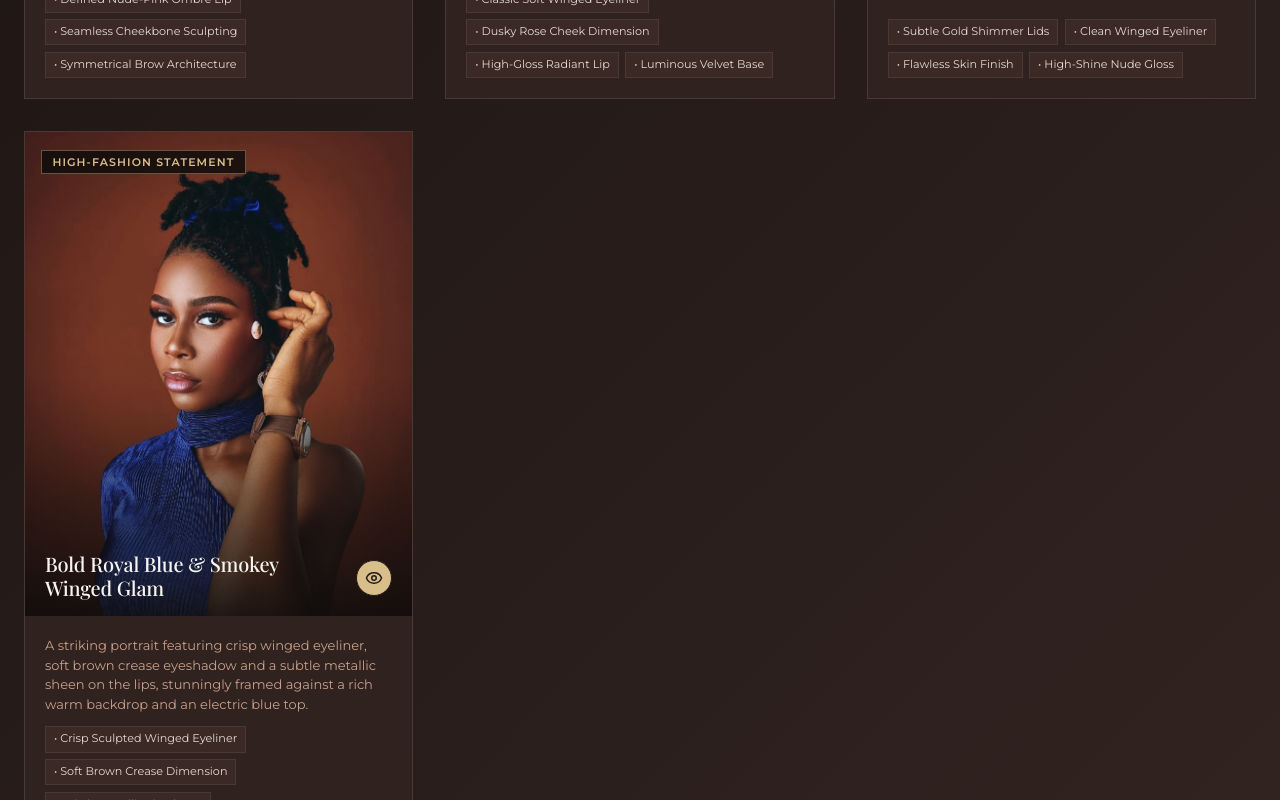
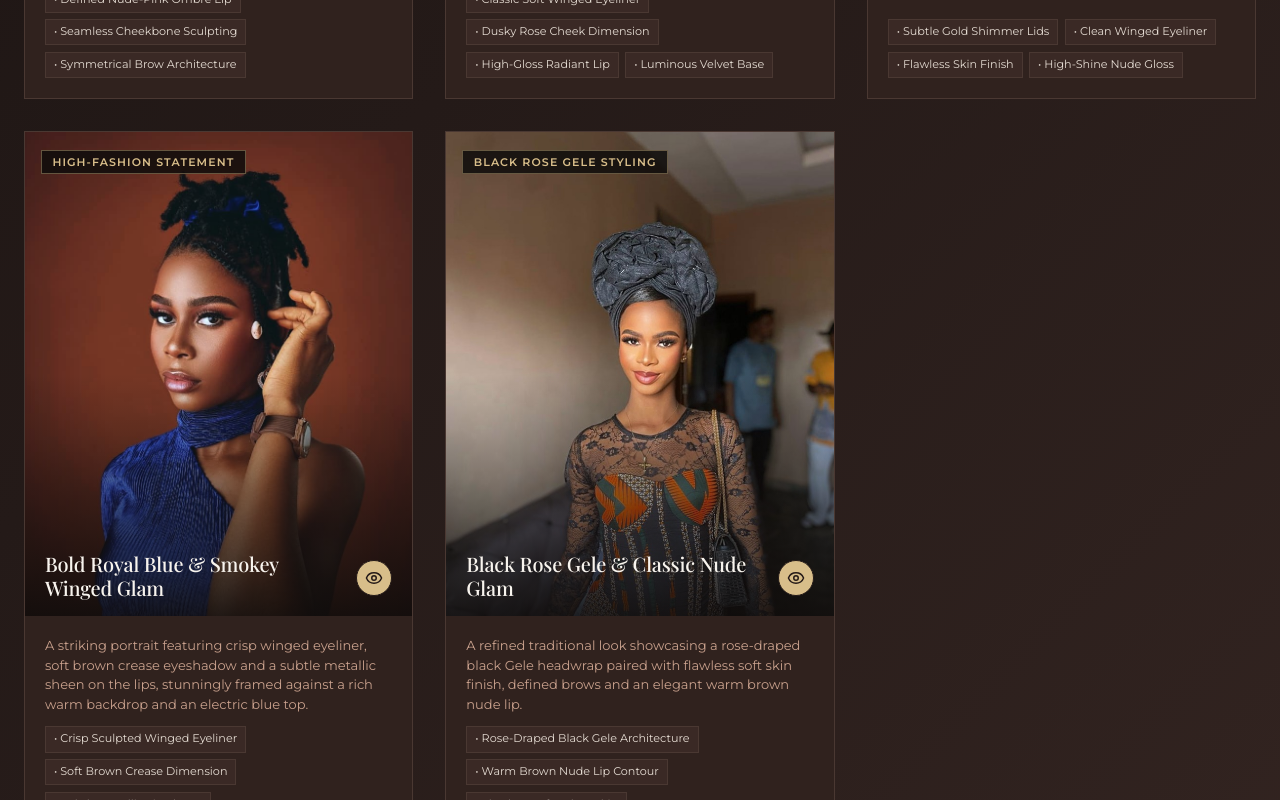
Before and after one commit to king-tony01/noraz-signature, a Next.js app: page / in a window 1280 px wide. Shown: the part 7740-8540 px from the top of the page. Built offline with nearby package versions, Linux system fonts and the light colour scheme.

Commit message:
feat(portfolio): add Black Rose Gele & Classic Nude Glam to portfolio

```diff
--- a/src/data/portfolioData.ts
+++ b/src/data/portfolioData.ts
@@ -109,6 +109,15 @@ export const portfolioItems: PortfolioItem[] = [
     image: "/portfolio/bold-royal-blue-smokey-wing.jpg",
     description: "A striking portrait featuring crisp winged eyeliner, soft brown crease eyeshadow and a subtle metallic sheen on the lips, stunningly framed against a rich warm backdrop and an electric blue top.",
     details: ["Crisp Sculpted Winged Eyeliner", "Soft Brown Crease Dimension", "Subtle Metallic Lip Sheen", "High-Contrast Melanin Glow"]
+  },
+  {
+    id: "black-rose-gele-classic-nude",
+    title: "Black Rose Gele & Classic Nude Glam",
+    category: "Traditional",
+    tag: "Black Rose Gele Styling",
+    image: "/portfolio/black-rose-gele-classic-nude.jpg",
+    description: "A refined traditional look showcasing a rose-draped black Gele headwrap paired with flawless soft skin finish, defined brows and an elegant warm brown nude lip.",
+    details: ["Rose-Draped Black Gele Architecture", "Warm Brown Nude Lip Contour", "Flawless Soft Velvet Skin", "Ankara & Lace Ensemble Harmony"]
   }
 ];
 
```
Also changed, not shown: public/portfolio/black-rose-gele-classic-nude.jpg (added).
